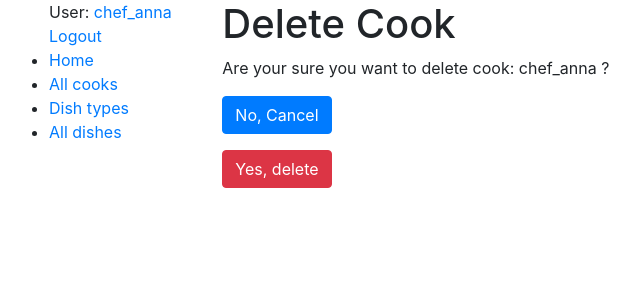
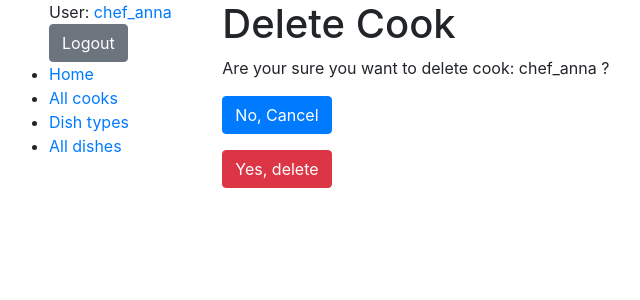
Before and after one commit to sumseer/restaurant-kitchen-service, a Django app: page /accounts/cooks/2/delete in a window 1280 px wide. Shown: the top 300 px of the page, without its empty margins (6-646 px from the left). Run offline with Django 5.2, Linux system fonts and the light colour scheme; a user stored in the database is signed in; data comes from the database, SQL or seed files in the repository.

Commit message:
fix of logging out

```diff
--- a/restaurant_kitchen_service/settings.py
+++ b/restaurant_kitchen_service/settings.py
@@ -109,6 +109,8 @@ AUTH_USER_MODEL = "accounts.Cook"
 
 LOGIN_REDIRECT_URL = "/"
 
+LOGOUT_REDIRECT_URL = "/"
+
 # Internationalization
 # https://docs.djangoproject.com/en/5.1/topics/i18n/
 
--- a/templates/includes/sidebar.html
+++ b/templates/includes/sidebar.html
@@ -3,9 +3,12 @@
     User:
     <a href="{% url "accounts:cook-detail" pk=user.id %}">{{ user.username }}</a>
     <br>
-    <a href="{% url "accounts:logout" %}">Logout</a>
+      <form action="{% url "accounts:logout" %}" method="post">
+        {% csrf_token %}
+        <input class="btn btn-secondary" type="submit" value="Logout">
+      </form>
   {% else %}
-    <a href="{% url "accounts:login" %}">Sign in</a>
+      <a class="btn btn-secondary" href="{% url "accounts:login" %}">Sign in</a>
   {% endif %}
   <li><a href="{% url "kitchen:index" %}">Home</a></li>
   <li><a href="{% url "accounts:cook-list" %}">All cooks</a></li>
```
